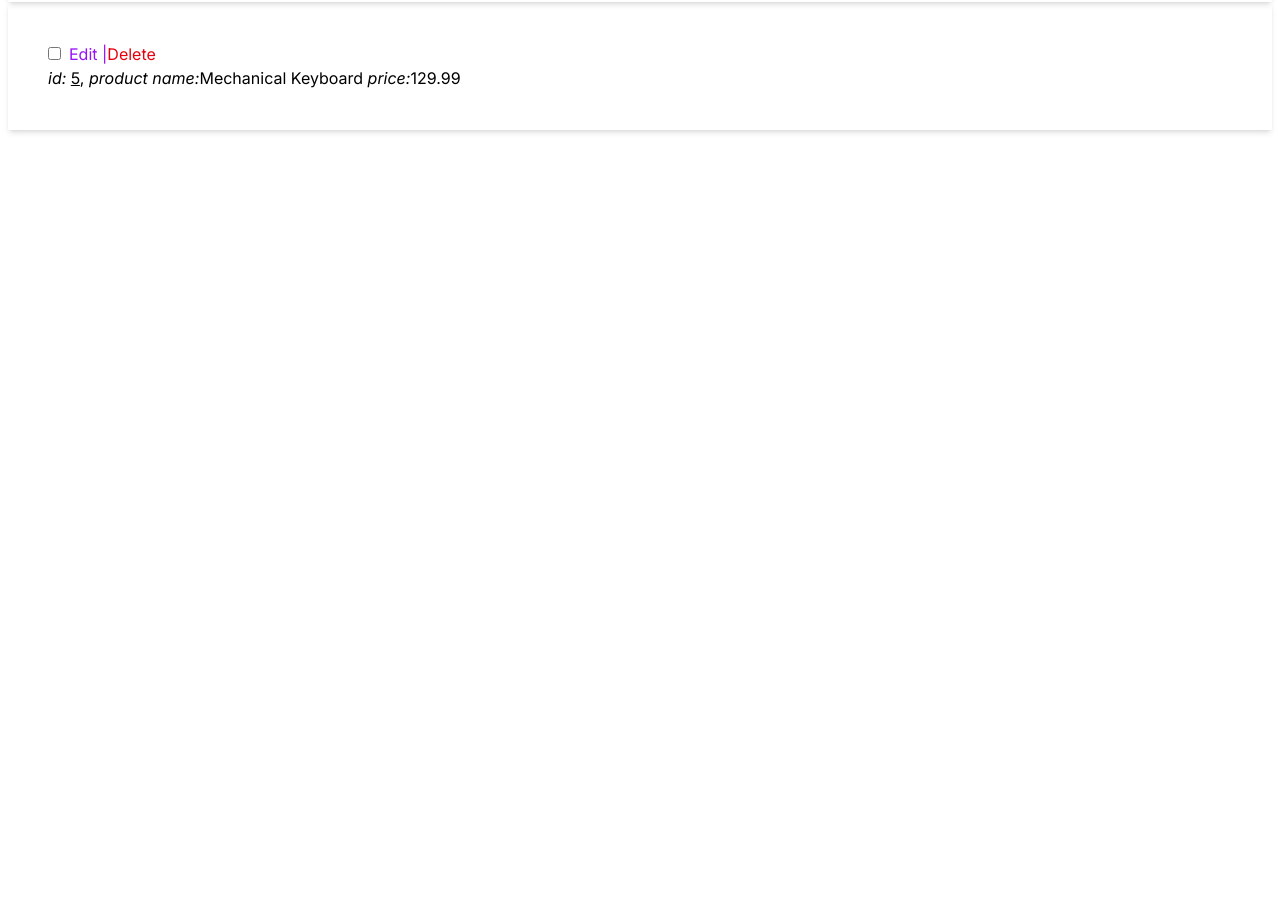
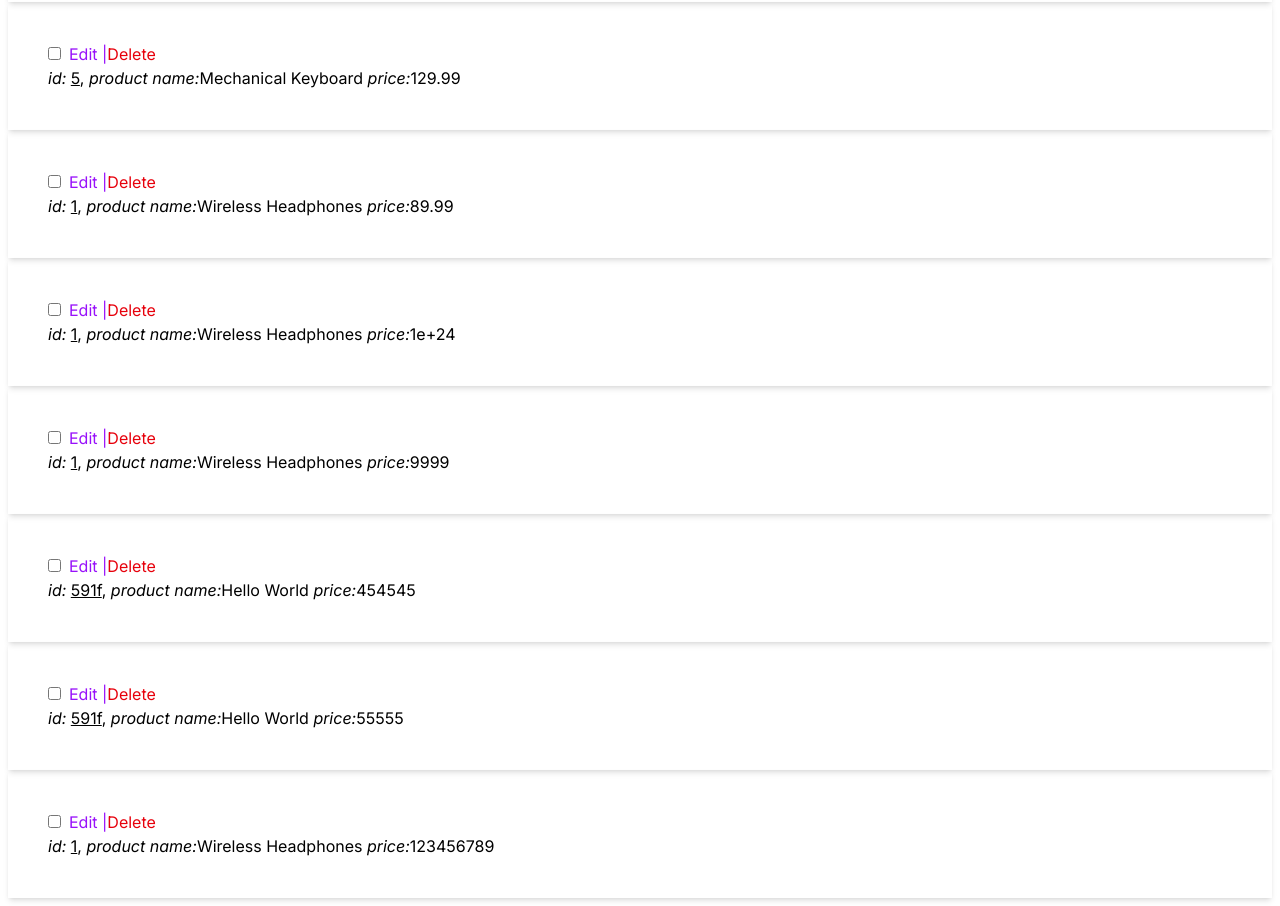
Before and after one commit to P4warit06/PROJECT2-SEC-1-Kittiphop.vue, a Vue app: page /product-manager in a window 1280 px wide. Shown: the part 620-1526 px from the top of the page. Before the commit the page ends 800 px from the top, so only its background shows below. Built offline with nearby package versions, Linux system fonts and the light colour scheme; data requests are answered from the project's data file.

Commit message:
009-[update] fix feature add, update product and new ui add, edit form

```diff
--- a/data/db.json
+++ b/data/db.json
@@ -39,6 +39,66 @@
       "stock": 25,
       "image": "/placeholder.svg?height=200&width=200",
       "description": "RGB mechanical gaming keyboard"
+    },
+    {
+      "id": "1",
+      "name": "Wireless Headphones",
+      "category": "Electronics",
+      "price": 89.99,
+      "status": "Active",
+      "stock": 23,
+      "image": "/placeholder.svg?height=200&width=200",
+      "description": "High-quality wireless headphones with noise cancellation"
+    },
+    {
+      "id": "1",
+      "name": "Wireless Headphones",
+      "category": "Electronics",
+      "price": 1e+24,
+      "status": "Active",
+      "stock": 23,
+      "image": "/placeholder.svg?height=200&width=200",
+      "description": "High-quality wireless headphones with noise cancellation"
+    },
+    {
+      "id": "1",
+      "name": "Wireless Headphones",
+      "category": "Electronics",
+      "price": 9999,
+      "status": "Active",
+      "stock": 23,
+      "image": "/placeholder.svg?height=200&width=200",
+      "description": "High-quality wireless headphones with noise cancellation"
+    },
+    {
+      "id": "591f",
+      "name": "Hello World",
+      "category": "Audio",
+      "price": 454545,
+      "status": "Active",
+      "stock": 1,
+      "image": "",
+      "description": ""
+    },
+    {
+      "id": "591f",
+      "name": "Hello World",
+      "category": "Audio",
+      "price": 55555,
+      "status": "Active",
+      "stock": 1,
+      "image": "",
+      "description": ""
+    },
+    {
+      "id": "1",
+      "name": "Wireless Headphones",
+      "category": "Electronics",
+      "price": 123456789,
+      "status": "Active",
+      "stock": 23,
+      "image": "/placeholder.svg?height=200&width=200",
+      "description": "High-quality wireless headphones with noise cancellation"
     }
   ],
   "users": [
--- a/src/App.vue
+++ b/src/App.vue
@@ -1,5 +1,4 @@
 <script setup>
-import UserProductManager from './components/UserProductManager.vue';
 
 </script>
 
--- a/src/components/AddEditProduct.vue
+++ b/src/components/AddEditProduct.vue
@@ -1,23 +1,15 @@
 <script setup>
 import { ref } from 'vue'
-//1. register your custom event
-const emits = defineEmits(['addNewProduct', 'editProduct'])
+
+const emits = defineEmits(['addNewProduct', 'editProduct', 'cancelAdding'])
+
 const props = defineProps({
   activeProduct: {
     type: Object,
     required: true
   }
 })
-// const newProduct = ref({
-//   productName: '',
-//   price: 0
-// })
 const newProduct = ref(props.activeProduct)
-
-// const checkData = () => {
-//   //validate data
-//   emits('addNewProduct', newProduct.value)
-// }
 
 const catagories = ref([
   {name:"Accessories", value:"Accessories"},
@@ -30,120 +22,71 @@ const status = ref([
   {name: "Active", value:"Active"},
   {name: "Low Stock", value:"Low Stock"},
   {name: "Out of Stock", value:"Out of Stock"}
-  ])
+])
 
 console.log(props.activeProduct)
 
 </script>
 
 <template>
-  <!-- ปรับปรุงรุปแบบฟอร์มให้มีความสวยงามเพิ่มขึ้น -->
-  <div class="flex items-center justify-center min-h-screen bg-white">
+  <div class="fixed inset-0 flex justify-center items-center backdrop-blur-sm overflow-auto">
+    <div class="p-10 bg-white rounded-3xl shadow-2xl max-w-4xl mx-auto flex flex-col justify-center items-center max-h-screen overflow-y-auto">
+      <h1 class="text-4xl font-extrabold text-gray-900 mb-10 text-center w-full max-sm:text-xl">
+        {{!newProduct.id ? 'Add New Product' : 'Edit Product'}}
+      </h1>
 
-    <div
-      class="p-10 bg-white rounded-3xl shadow-2xl max-w-4xl mx-auto flex flex-col justify-center items-center max-h-screen overflow-y-auto">
-      <h1 class="text-3xl font-bold mb-5 text-blue-800 text-center w-full max-sm:text-xl">{{newProduct.id === undefined
-        ?
-        'Create Product' : 'Edit Product'}}</h1>
-      <p class="text-gray-600 text-center mb-8.5">Please fill out this form to your product.</p>
-
-
-      <div class="grid grid-cols-1 overflow-auto px-1 sm:grid-cols-2 gap-4.5 w-full">
+      <div class="grid grid-cols-1 overflow-auto px-1 sm:grid-cols-2 gap-8 w-full">
         <div>
-          <label class="block text-gray-700 text-lg font-medium mb-2 text-center">Product ID</label>
-          <input v-model="newProduct.id" type="text"
-            class="w-full px-3 py-2 border border-gray-300 rounded-md focus:outline-none focus:ring-2 focus:ring-blue-700"
-            placeholder="Enter product ID" />
+          <label class="block text-lg font-medium text-gray-700 mb-2">Product Name:</label>
+          <input v-model="newProduct.name" type="text" placeholder="Enter product name"
+            class="w-full border border-gray-300 rounded-xl px-5 py-3 focus:ring-2 focus:ring-indigo-400 focus:outline-none">
         </div>
 
         <div>
-          <label class="block text-gray-700 text-lg font-medium mb-2 text-center">Product Name </label>
-          <input v-model="newProduct.productName" type="text"
-            class="w-full px-3 py-2 border border-gray-300 rounded-md focus:outline-none focus:ring-2 focus:ring-blue-700"
-            placeholder="Enter product name" />
-        </div>
-
-
-        <div>
-          <label class="block text-gray-700 text-lg font-medium mb-2 text-center">Price : </label>
-          <input v-model.number="newProduct.price" type="number"
-            class="w-full px-3 py-2 border border-gray-300 rounded-md focus:outline-none focus:ring-2 focus:ring-blue-700" />
+          <label class="block text-lg font-medium text-gray-700 mb-2">Stock:</label>
+          <input v-model="newProduct.stock" type="number" min="0" placeholder="Stock"
+            class="w-full border border-gray-300 rounded-xl px-5 py-3 focus:ring-2 focus:ring-indigo-400 focus:outline-none">
         </div>
 
         <div>
-          <label class="block text-gray-700  text-lg font-medium mb-2 text-center">Quantity In Stock </label>
-          <input v-model.number="newProduct.stock" type="number"
-            class="w-full px-3 py-2 border border-gray-300 rounded-md focus:outline-none focus:ring-2 focus:ring-blue-700">
+          <label class="block text-lg font-medium text-gray-700 mb-2">Price:</label>
+          <input v-model="newProduct.price" type="number" min="0" placeholder="Price"
+            class="w-full border border-gray-300 rounded-xl px-5 py-3 focus:ring-2 focus:ring-indigo-400 focus:outline-none">
         </div>
 
-        <div class="mb-4">
-          <label class="block font-medium text-lg text-gray-700 mb-2 text-center">Product Status</label>
+        <div>
+          <label class="block text-lg font-medium text-gray-700 mb-2">Status:</label>
           <select v-model="newProduct.status"
-            class="w-full border border-gray-300 rounded-xl px-5 py-3 focus:ring-2 focus:ring-blue-700 focus:outline-none">
-            <option disabled :value="newProduct.status">Active</option>
+            class="w-full border border-gray-300 rounded-xl px-5 py-3 focus:ring-2 focus:ring-indigo-400 focus:outline-none">
+            <option disabled value="">Choose one</option>
             <option v-for="(st, index) in status" :key="index" :value="st.value">{{ st.name }}</option>
           </select>
         </div>
 
         <div>
-          <label class="block font-medium text-lg text-gray-700 mb-2 text-center">Product Category</label>
+          <label class="block text-lg font-medium text-gray-700 mb-2">Category:</label>
           <select v-model="newProduct.category"
-            class="w-full border border-gray-300 rounded-xl px-5 py-3 focus:ring-2 focus:ring-blue-700 focus:outline-none">
-            <option disabled :value="newProduct.catagories">Choose one</option>
-            <option v-for="(catagory, index) in catagories" :key="index" :value="catagory.value">{{ catagory.name }}
-            </option>
+            class="w-full border border-gray-300 rounded-xl px-5 py-3 focus:ring-2 focus:ring-indigo-400 focus:outline-none">
+            <option disabled value="">Choose one</option>
+            <option v-for="(catagory, index) in catagories" :key="index" :value="catagory.value">{{ catagory.name }}</option>
           </select>
         </div>
 
         <div class="col-span-1 sm:col-span-2">
-          <label class="block font-medium text-lg  text-gray-700 mb-4 text-center ">Description</label>
-          <textarea v-model="newProduct.description" type="text"
-            class="w-full px-3 py-2 border border-gray-300 rounded-md  focus:outline-none focus:ring-2 focus:ring-blue-700"
-            placeholder="Enter your product information"></textarea>
+          <label class="block text-lg font-medium text-gray-700 mb-2">Description:</label>
+          <textarea v-model="newProduct.description" placeholder="Product description"
+            class="w-full border border-gray-300 rounded-xl px-5 py-3 focus:ring-2 focus:ring-indigo-400 focus:outline-none"></textarea>
         </div>
 
-        <!-- <div class="mb-6 flex item-center">
-          <input type="checkbox" class="mr-2">
-          <label class="text-gray-700"> I agree to the terms and conditions </label>
-        </div> -->
-
-
-        <!-- 2. event trigger -->
-        <!-- <button v-show="newProduct.id === undefined" @click="$emit('addNewProduct', newProduct)"
-          class="w-full bg-indigo-500 text-white py-2 px-4 rounded-md hover:bg-indigo-600 transition-colors duration-300">
-          Add Product
-        </button> -->
-
-        <!-- <button v-show="newProduct.id !== undefined" @click="$emit('editProduct', newProduct)"
-          class="w-full bg-indigo-500 text-white py-2 px-4 rounded-md hover:bg-indigo-600 transition-colors duration-300">
-          Edit Product
-        </button> -->
-        <!-- <button
-        @click="checkData"
-        class="w-full bg-indigo-500 text-white py-2 px-4 rounded-md hover:bg-indigo-600 transition-colors duration-300"
-      >
-        Add Product
-      </button> -->
-      </div>
-      <div>
-        <div class="my-7 flex item-center">
-          <input type="checkbox" class="mr-2">
-          <label class="text-gray-700"> I agree to the terms and conditions </label>
+        <div class="col-span-1 sm:col-span-2 flex gap-8 justify-center mt-4">
+          <button v-show="!newProduct.id" @click="$emit('addNewProduct', newProduct)"
+            class="w-full sm:w-2/3 bg-indigo-500 text-white py-3 rounded-xl hover:bg-indigo-600 cursor-pointer">Add</button>
+          <button v-show="newProduct.id" @click="$emit('addNewProduct', newProduct)"
+            class="w-full sm:w-2/3 bg-indigo-500 text-white py-3 rounded-xl hover:bg-indigo-600 cursor-pointer">Edit</button>
+          <button @click="$emit('cancelAdding')"
+            class="w-full sm:w-2/3 bg-gray-400 text-white py-3 rounded-xl hover:bg-red-500 cursor-pointer">Cancel</button>
         </div>
-
-
-        <!-- 2. event trigger -->
-        <button v-show="newProduct.id === undefined" @click="$emit('addNewProduct', newProduct)"
-          class="w-full bg-indigo-500 text-white py-3 px-60 rounded-md hover:bg-indigo-600 transition-colors duration-300">
-          Add Product
-        </button>
-
-        <button v-show="newProduct.id !== undefined" @click="$emit('editProduct', newProduct)"
-          class="w-full bg-indigo-500 text-white py-3 px-60 rounded-md hover:bg-indigo-600 transition-colors duration-300">
-          Edit Product
-        </button>
       </div>
     </div>
-  </div>
-
+</div>
 </template>
--- a/src/components/HeaderManager.vue
+++ b/src/components/HeaderManager.vue
@@ -89,10 +89,11 @@ function toggleMenu() {
   </header>
 
   <div class="w-full bg-blue-400  py-2">
-    <div class="flex justify-center items-center text-sm sm:text-sm">
+    <div class="flex justify-center items-center text-sm sm:text-sm text-white">
       <a href="#" class="mx-2">Accessories</a>
       <a href="#" class="mx-2">Audio</a>
       <a href="#" class="mx-2">Electronics</a>
+      <a href="" class="mx-2">Wearables</a>
     </div>
   </div>
 </template>
--- a/src/components/ProductList.vue
+++ b/src/components/ProductList.vue
@@ -40,7 +40,6 @@ const seleteProductList =ref([])
       </template>
 
       <template #listItems="{ yourItem }">
-        <!-- Checkbox selectProduct-->
         <input
           type="checkbox"
           :value="yourItem.id"
--- a/src/components/UserCartList.vue
+++ b/src/components/UserCartList.vue
@@ -14,7 +14,7 @@ onMounted(async () => {
         if (findProduct) {
             findProduct.quantity += curProduct.quantity
         } else {
-            combindCart.value.push(curProduct)
+            combindCart.value.push(...curProduct)
         }
         return combindCart.value
     }, [])
```
Also changed, not shown: src/components/ProductManager.vue (+37 -23 lines).
